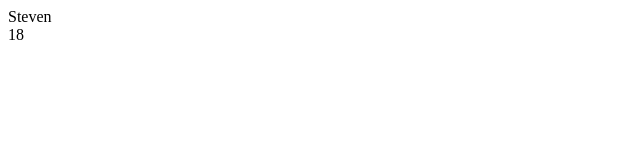
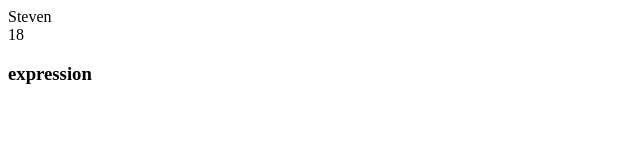
Before and after one commit to deepskyer/interpolate, a plain HTML site: page index.html in a window 1280 px wide. Shown: the whole page, without its empty margins (0-640 px from the left). Drawn offline with Linux system fonts and the light colour scheme.

Commit message:
Add files via upload

```diff
--- a/index.html
+++ b/index.html
@@ -1,5 +1,6 @@
 <!DOCTYPE html>
 <html lang="en">
+
 <head>
   <meta charset="UTF-8" />
   <meta name="viewport" content="width=device-width, initial-scale=1.0" />
@@ -7,8 +8,11 @@
   <title>Document</title>
   <script src="script.js"></script>
 </head>
+
 <body>
   <div label>{{name }}</div>
   <div label>{{ age    }}</div>
+  <div id="app"></div>
 </body>
+
 </html>
--- a/script.js
+++ b/script.js
@@ -1,21 +1,27 @@
 window.onload = () => {
+
+  //template literals
+  var text = "expression"
+  document.getElementById("app").innerHTML = `<h3>
+   ${text}</h3>`
+
   var marker = ["{{", "}}"];
 
   //如果元素里面的文字有marker标注
-  var match = function(item) {
+  var match = function (item) {
     return (
       item.textContent.indexOf(marker[0]) > -1 &&
       item.textContent.indexOf(marker[1]) > -1
       //能找到index就会是0以上的数字
     );
   };
-  var interpolate = function(props) {
+  var interpolate = function (props) {
     //定位所有标注的元素, <div label>{{name }}</div>
     var NodeList = document.querySelectorAll("[label]");
     //把Nodelist转成array
     var elements = Array.from(NodeList);
 
-    elements.forEach(function(element) {
+    elements.forEach(function (element) {
       if (match(element) === true) {
         //取出marker的内容, 去掉空格
         val = element.textContent.slice(
@@ -23,7 +29,7 @@ window.onload = () => {
           element.textContent.lastIndexOf(marker[1])
         ).split(' ').join('');
         //通过传入的参数（props Object) 找到对应的值进行替换
-        if (props.hasOwnProperty(val) && val != null){
+        if (props.hasOwnProperty(val) && val != null) {
           element.textContent = props[val];
         }
 
```
Lines whose indentation alone changed are shown as unchanged.
